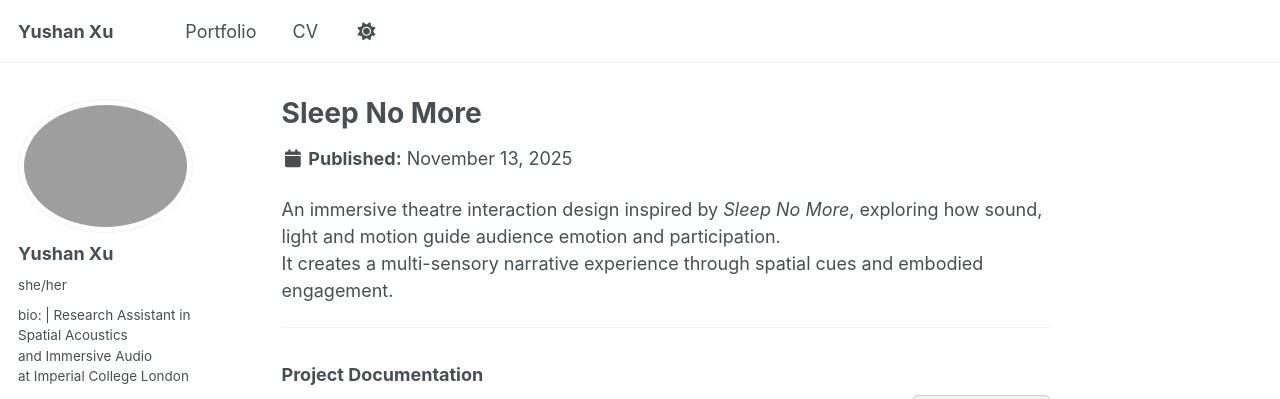
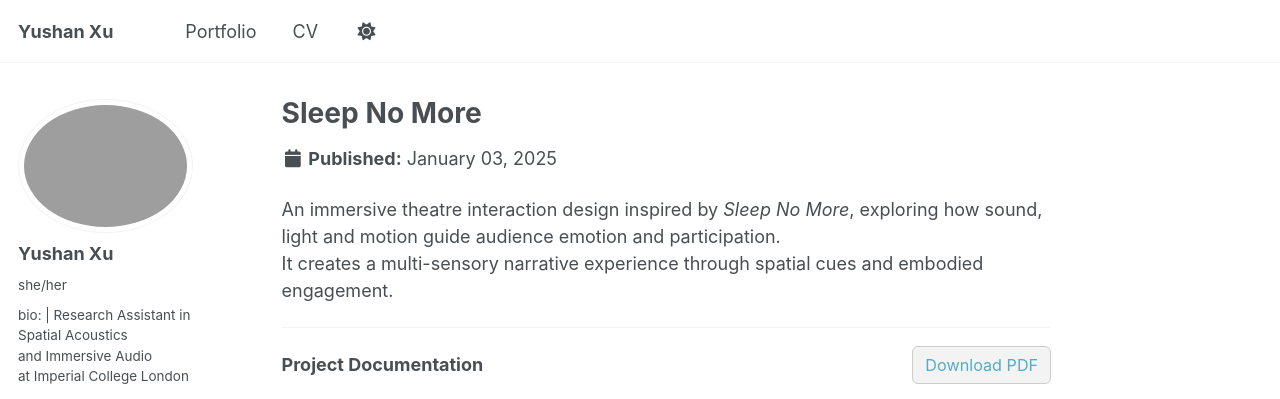
Before and after one commit to Yushan-Xu/Yushan-Xu.github.io, a Jekyll site: the page built from _portfolio/SleepNoMore.md, in a window 1280 px wide and 900 px high, cut to the strip 0-399 px from the top of the window. Built offline with Jekyll 4.4.1, drawn with Linux system fonts in a browser that asks for light colours; a script that is not in the unit is left out.

Commit message:
Update SleepNoMore.md

```diff
--- a/_portfolio/SleepNoMore.md
+++ b/_portfolio/SleepNoMore.md
@@ -1,6 +1,7 @@
 ---
 layout: single
 title: "Sleep No More"
+date: 2025-01-03
 permalink: /_portfolio/SleepNoMore/
 author_profile: true
 classes: wide
@@ -14,7 +15,6 @@ It creates a multi-sensory narrative experience through spatial cues and embodie
 
 ---
 
-### Project Documentation
 <div style="display: flex; justify-content: space-between; align-items: center; margin-bottom: 1rem;">
   <h3 style="margin: 0;">Project Documentation</h3>
   <a href="/files/Sleep No More.pdf" download style="text-decoration: none; background: #f3f3f3; padding: 6px 12px; border-radius: 6px; font-size: 0.9rem; border: 1px solid #ccc;">Download PDF</a>
```
